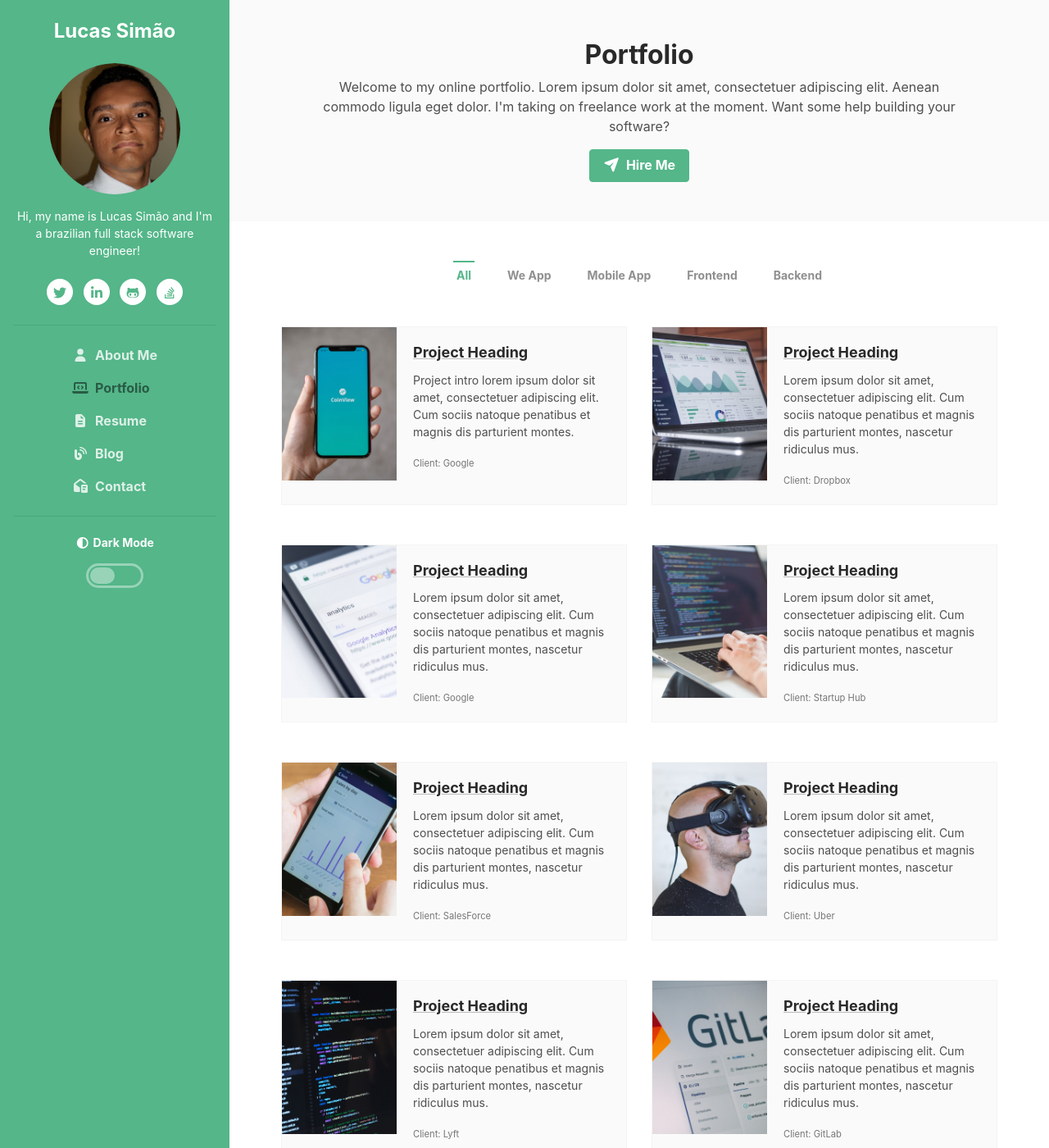
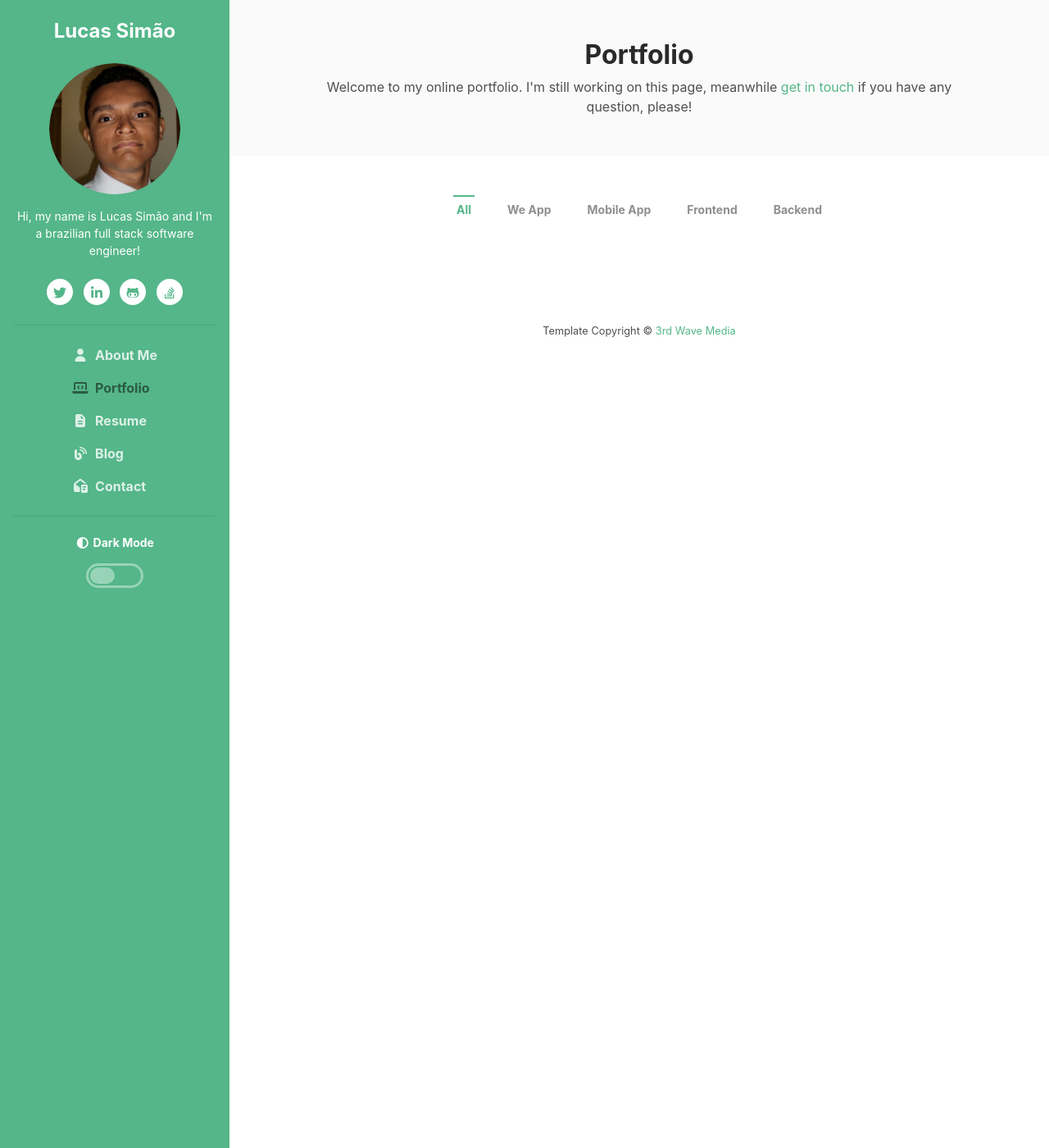
Before and after one commit to lucassimao/lucassimao.com, a Jekyll site: the page built from src/portfolio.html, in a window 1280 px wide and 1400 px high. Shown: the whole window at 82% size. Built offline with Jekyll 4.4.1, drawn with Linux system fonts in a browser that asks for light colours; nearby versions of some CDN libraries; library files that are not in the unit come from our copies.

Commit message:
hiding the hire me button and the sample project cards

```diff
--- a/src/_config.yml
+++ b/src/_config.yml
@@ -8,3 +8,4 @@ defaults:
             show_testimonials: no
             show_featured_projects: no
             show_blog: no
+            show_project_cards: no
--- a/src/portfolio.html
+++ b/src/portfolio.html
@@ -5,13 +5,15 @@ layout: default
 	<div class="container text-center single-col-max-width">
 		<h2 class="heading">Portfolio</h2>
 		<div class="intro">
-			<p>Welcome to my online portfolio. Lorem ipsum dolor sit amet, consectetuer adipiscing elit. Aenean commodo
-				ligula eget dolor. I'm taking on freelance work at the moment. Want some help building your software?
-			</p>
+			Welcome to my online portfolio. I'm still working on this page, meanwhile
+				<a href="contact.html">get in touch</a> if you have any question, please!
+		</div>
 
-		</div>
-		<a class="btn btn-primary" href="contact.html" target="_blank"><i class="fas fa-paper-plane mr-2"></i>Hire
+		{% if page.show_hire_me_button %}
+			<a class="btn btn-primary" href="contact.html" target="_blank"><i class="fas fa-paper-plane mr-2"></i>Hire
 			Me</a>
+		{% endif %}
+
 
 
 	</div>
@@ -29,6 +31,8 @@ layout: default
 			</ul>
 			<!--//filters-->
 		</div>
+
+		{% if page.show_project_cards %}
 
 		<div class="project-cards row isotope">
 			<div class="isotope-item col-md-6 mb-5 mobileapp frontend">
@@ -272,6 +276,7 @@ layout: default
 			<!--//col-->
 		</div>
 		<!--//row-->
+		{% endif %}
 
 	</div>
 </section>
```
